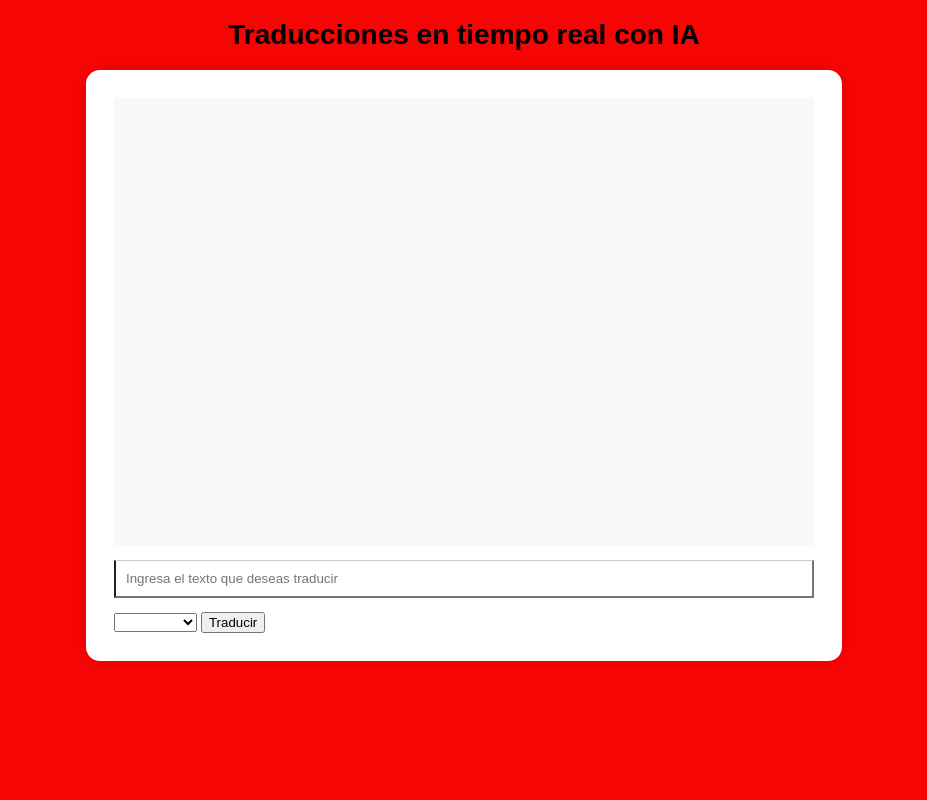
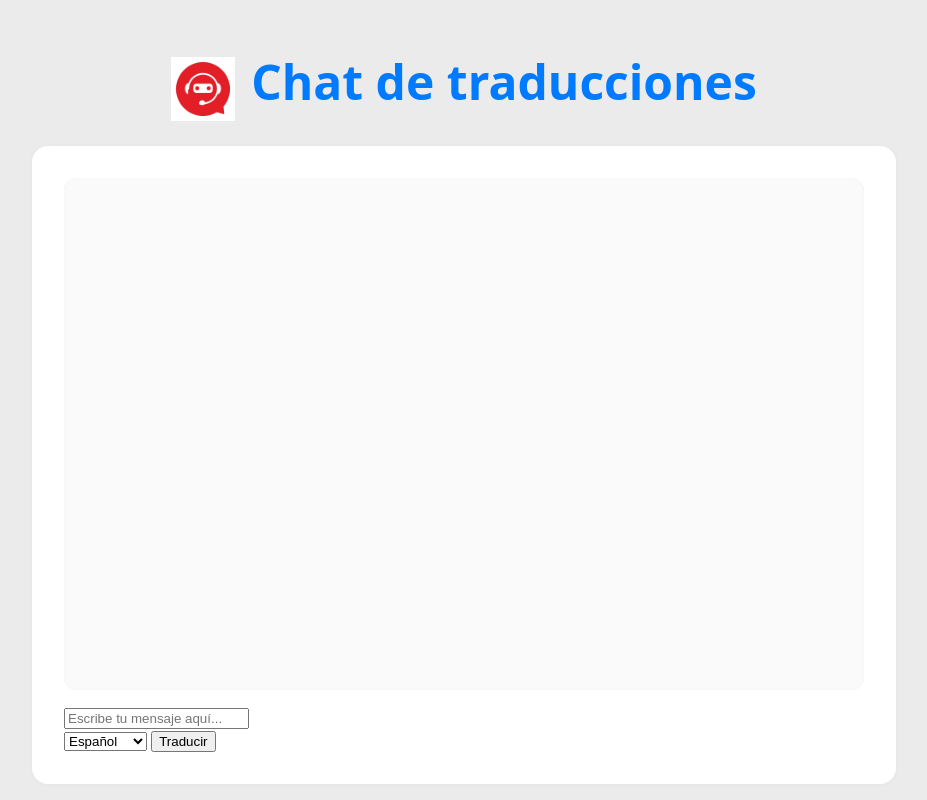
Before and after one commit to leamartinez1707/IA-traduccion, a website: page public/index.html in a window 1280 px wide. Shown: the whole page, without its empty margins (176-1103 px from the left). Drawn offline with Linux system fonts and the light colour scheme.

Commit message:
feat: css app.js

```diff
--- a/public/css/styles.css
+++ b/public/css/styles.css
@@ -1,76 +1,85 @@
-:root{
-    font-size: 14px;
+:root {
+    font-size: 16px;
 }
 
-body{
-    font-family: Arial, sans-serif;
+body {
+    background-color: rgb(235, 235, 235);
     margin: 0;
     padding: 0;
-    background-color: #f70404;
-    height: 100vh;
+    box-sizing: border-box;
+    font-family: system-ui, -apple-system, BlinkMacSystemFont, 'Segoe UI', Roboto, Oxygen, Ubuntu, Cantarell, 'Open Sans', 'Helvetica Neue', sans-serif;
     display: flex;
     flex-direction: column;
     place-items: center;
+    justify-content: center;
+    height: 100vh;
 }
 
-.chat{
+.header_title {
+    font-size: 3rem;
+    font-weight: bold;
+    color: #007bff;
+    text-align: center;
+    margin-bottom: 2rem;
+}
+
+.header_image {
+    height: 4rem;
+    margin-top: 1rem;
+}
+
+.chat_header {
+    display: flex;
+    flex-direction: row;
+    gap: 1rem;
+    place-items: center;
+}
+
+.chat {
     width: 50rem;
     background-color: white;
     border-radius: 1rem;
-    box-shadow: 0 0 10px rgba(0, 0, 0, 0.1);
+    box-shadow: 0 0.5px 5px rgba(0, 0, 0, 0.034);
     padding: 2rem;
     display: flex;
     flex-direction: column;
+    gap: 1rem;
 }
 
-.chat_messages{
+.chat_messages {
     height: 30rem;
     overflow-y: auto;
+    padding: 1rem;
+    border-radius: 0.8rem;
+    background-color: #fafafa;
+    box-shadow: inset 0 0 1px rgba(0, 0, 0, 0.1);
     display: flex;
     flex-direction: column;
-    gap: 10px;
-    padding: 1rem;
-    background-color: #f9f9f9;
+    gap: 1rem;
 }
-.chat_message{
+
+.chat_message {
+    padding: 1.rem;
     max-width: 75%;
-    padding: 1.5rem;
-    font-size: 1.8rem;
+    font-size: 1.5rem;
     border-radius: 1rem;
     word-wrap: break-word;
     display: flex;
     align-items: center;
 }
 
-.chat_message--user{
-    align-items: flex-start;
-    background-color: blue;
+.chat_message--user {
+    background-color: #c2f5fc;
+    align-items: flex-end;
+    text-align: right;
     color: white;
-    text-align: left;
-    margin-left: auto;
-
+    justify-content: flex-end;
 }
 
-.chat_input-group{
-    display: flex;
-    flex-direction: column;
-    gap: 1rem;
-    margin-top: 1rem;
+.chat_message--bot {
+    background-color: #b4b4b4;
+    align-items: flex-start;
+    text-align: left;
+    color: rgb(255, 154, 154);
+    justify-content: flex-start;
 }
-
-.chat_input{
-    width: auto;
-    outline: none;
-    padding: 1rem;
-    font-size: 1.6rem;
-    border-radius: 0.5rem;
-    border: 1px solid #ccc;
-}
-
-.message-input{
-    display: flex;
-    gap: 10px;
-    padding: 10px;
-    background-color: #fff;
-    border-top: 1px solid #ccc;
-}
--- a/public/index.html
+++ b/public/index.html
@@ -1,44 +1,47 @@
 <!DOCTYPE html>
 <html lang="en">
+
 <head>
   <meta charset="UTF-8" />
   <meta name="viewport" content="width=device-width, initial-scale=1.0" />
-    <link rel="stylesheet" href="/public/css/styles.css" />
-
+  <link rel="stylesheet" href="/IA-traduccion/public/css/styles.css" />
   <script src="/public/js/main.js" defer></script>
   <title>IA Traducciones</title>
 </head>
+
 <body>
-    <h1>Traducciones en tiempo real con IA</h1>
+  <div class="chat_header">
+    <img src="./images/bot-chat.webp" alt="Imagen del logo del Chat " class="header_image">
+    <h1 class="header_title">Chat de traducciones</h1>
+  </div>
+  <section class="chat">
+    <div class="chat_messages">
+    </div>
+    <div class="chat_input-group">
 
-    <div class="chat">
-      <div class="chat_messages"></div>
+      <input type="text" id="inputText" class="chat_input" placeholder="Escribe tu mensaje aquí...">
+      <div class="chat_inputs">
 
-      <div class="chat_input-group">
-        <input
-          type="text"
-          placeholder="Ingresa el texto que deseas traducir"
-          id="message-input"
-          class="message-input"
-        />
-
-        <div class="chat_select">
-          <select name="select-language" id="select-language">
-            <option value=""></option>
-            <option value="español">Español</option>
-            <option value="ingles">Inglés</option>
-            <option value="fr">Francés</option>
-            <option value="de">Alemán</option>
-            <option value="it">Italiano</option>
-            <option value="pt">Portugués</option>
-            <option value="zh">Chino</option>
-            <option value="ja">Japonés</option>
-            <option value="ru">Ruso</option>
-            <option value="ar">Árabe</option>
+        <select class="chat_select" name="targetLang" id="targetLang">
+          <option value="Español">Español</option>
+          <option value="Inglés">Inglés</option>
+          <option value="Francés">Francés</option>
+          <option value="Alemán">Alemán</option>
+          <option value="Italiano">Italiano</option>
+          <option value="Portugués">Portugués</option>
+          <option value="Ruso">Ruso</option>
+          <option value="Chino">Chino</option>
+          <option value="Japonés">Japonés</option>
+          <option value="Árabe">Árabe</option>
         </select>
-          <button class="translate-button">Traducir</button>
+        <button class="chat_button" id="translateButton">
+          Traducir
+        </button>
       </div>
     </div>
-    </div>
+  </section>
+
+
 </body>
+
 </html>
--- a/public/js/main.js
+++ b/public/js/main.js
@@ -1,10 +1,12 @@
-let translateButton = document.querySelector("translate-button");
+let translateButton = document.querySelector("chat_button");
+
+console.log("Translate button:", translateButton);
 
 translateButton.addEventListener("click", async () => {
-  let inputText = document.querySelector("message-input");
+  let inputText = document.querySelector("chat_input");
   let messageInput = inputText.value.trim();
 
-  let languageSelect = document.querySelector("select-language");
+  let languageSelect = document.querySelector("chat_select");
 
   if (!messageInput.value || !languageSelect.value) {
     alert("Porfavor, escriba un texto a traducir y seleccione un idioma.");
```
Also changed, not shown: app.js (+33 -33 lines), public/images/bot-chat.webp (added). Lines whose indentation alone changed are shown as unchanged.
